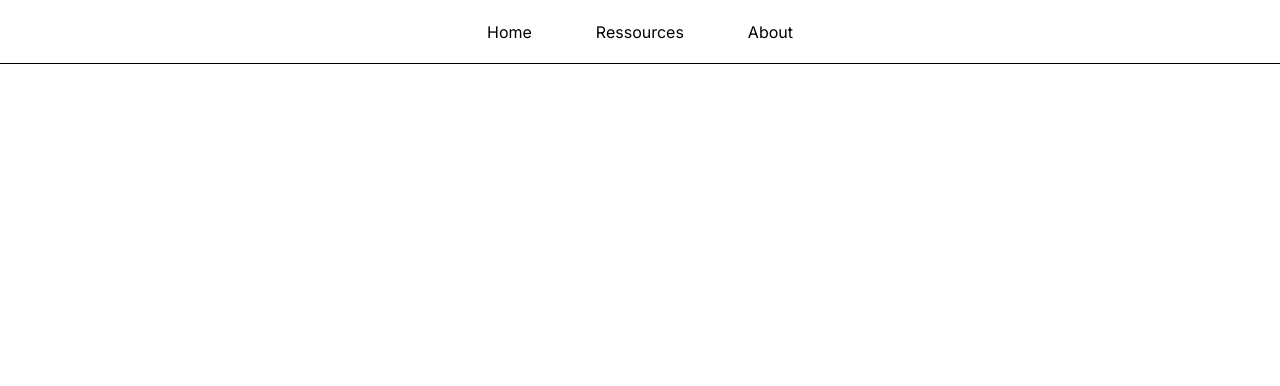
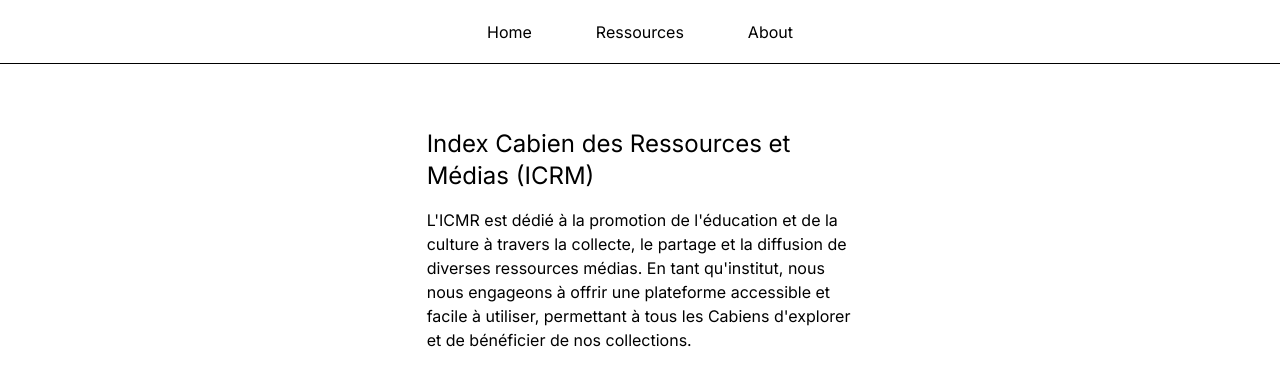
Before and after one commit to TanguiLouedec/icrm, a Next.js app: page /about in a window 1280 px wide. Shown: the top 386 px of the page. Built offline with nearby package versions, Linux system fonts and the light colour scheme.

Commit message:
ADD: added content and style in the about page

```diff
--- a/src/app/about/about.module.scss
+++ b/src/app/about/about.module.scss
@@ -0,0 +1,11 @@
+.container {
+  @apply flex flex-col items-center;
+}
+
+.text {
+  @apply mt-16 w-1/3 flex flex-col gap-4;
+}
+
+.tittle {
+  @apply text-2xl;
+}
--- a/src/app/about/page.tsx
+++ b/src/app/about/page.tsx
@@ -2,8 +2,11 @@ import styles from "./about.module.scss"
 
 export default function About() {
   return (
-    <div>
-
+    <div className={styles.container}>
+      <div className={styles.text}>
+        <h1 className={styles.tittle}>Index Cabien des Ressources et Médias (ICRM)</h1>
+        <p className={styles.content}>L'ICMR est dédié à la promotion de l'éducation et de la culture à travers la collecte, le partage et la diffusion de diverses ressources médias. En tant qu'institut, nous nous engageons à offrir une plateforme accessible et facile à utiliser, permettant à tous les Cabiens d'explorer et de bénéficier de nos collections.</p>
+      </div>
     </div>
   )
 }
```
